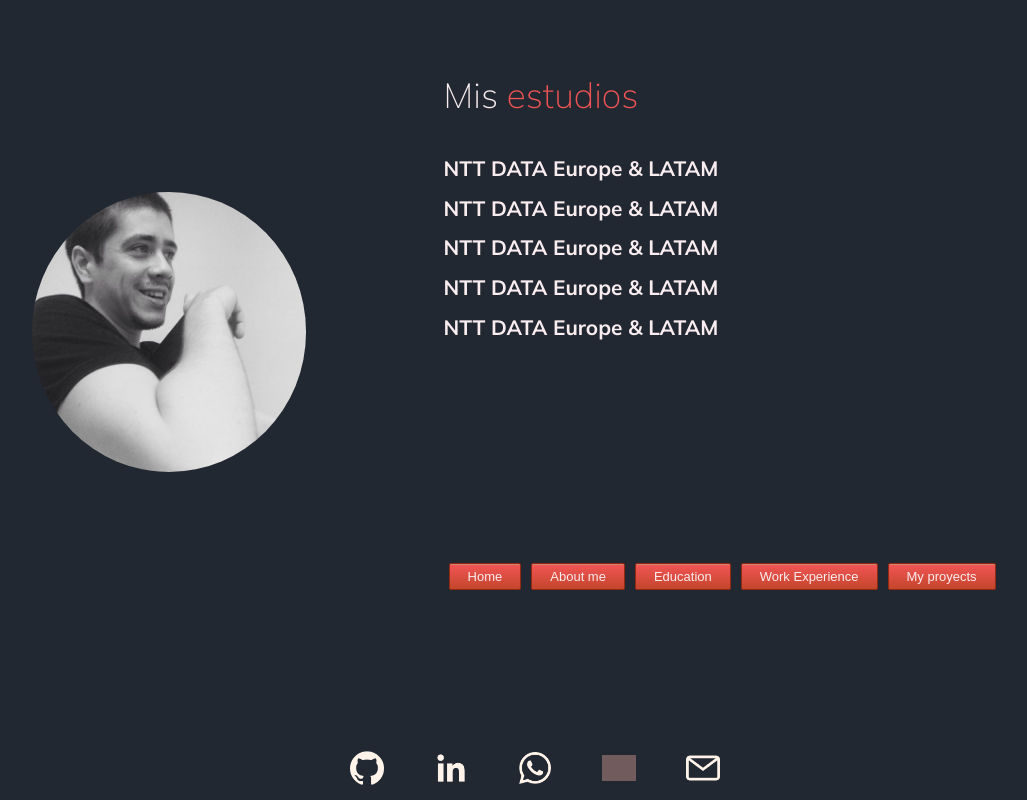
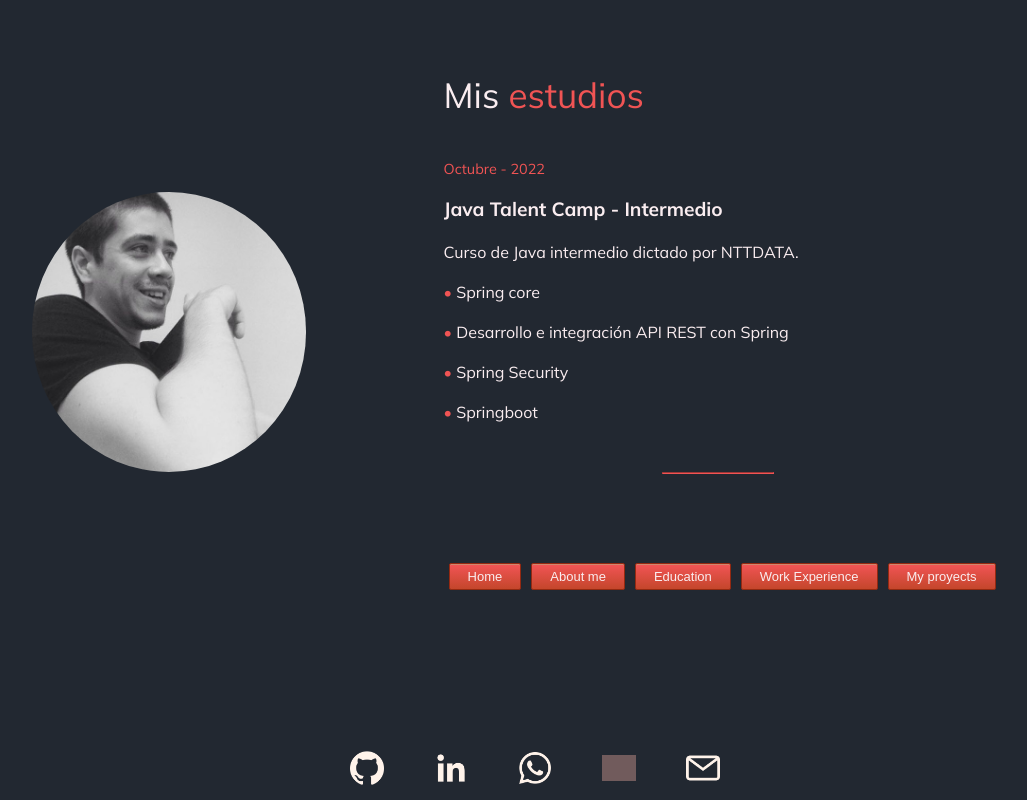
Before and after one commit to CGermanSoto/portfolio-react, a React (Create React App) app: page /Education in a window 1280 px wide. Shown: the whole page, without its empty margins (105-1132 px from the left). Built offline with nearby package versions, Linux system fonts and the light colour scheme; grey boxes are pictures that could not be loaded.

Commit message:
Se agregan campos en education.js

```diff
--- a/src/Components/pages/Education.js
+++ b/src/Components/pages/Education.js
@@ -6,28 +6,82 @@
         <div className="aboutMe-container">
             <h1 className="window-title p">Mis <span className="red mi">estudios</span></h1>
             <div className="parrafoAboutMe">
+                <div className="parrafo">
+                    <h4 className="p-fecha red">Octubre - 2022</h4>
+                    <h3 className="p-puesto">Java Talent Camp - Intermedio</h3>
+                    <h4 className="p-funciones">
+                        Curso de Java intermedio dictado por NTTDATA. <br /><br />
+                        <span className="red">•</span> Spring core <br /><br />
+                        <span className="red">•</span> Desarrollo e integración API REST con Spring<br /><br />
+                        <span className="red">•</span>  Spring Security <br /><br />
+                        <span className="red">•</span>  Springboot
+                    </h4>
+                </div>
+
+                <br /><hr className="linea"/>
 
                 <div className="parrafo">
-                    <h1 className="p-titulo">NTT DATA Europe & LATAM </h1>
-
+                    <h4 className="p-fecha red">Agosto - 2022</h4>
+                    <h3 className="p-puesto">TODOCODEACADEMY.COM</h3>
+                    <h4 className="p-funciones">
+                        Curso de Desarrollo de APIs en JAVA con SpringBoot. <br /><br />
+                    </h4>
                 </div>
 
+                <br /><hr className="linea"/>
+
                 <div className="parrafo">
-                    <h1 className="p-titulo">NTT DATA Europe & LATAM </h1>
+                    <h4 className="p-fecha red">Mayo - 2022</h4>
+                    <h3 className="p-puesto">Java Talent Camp - Inicial</h3>
+                    <h4 className="p-funciones">
+                        Curso de Java inicial dictado por NTTDATA. <br /><br />
+                        <span className="red">•</span> Fundamentos de la programación <br /><br />
+                        <span className="red">•</span> POO<br /><br />
+                        <span className="red">•</span> Patrones de diseño<br /><br />
+                        <span className="red">•</span>  Springboot
+                    </h4>
+                </div>
+                <br /><hr className="linea"/>
+
+                <div className="parrafo">
+                    <h4 className="p-fecha red">Marzo - 2021</h4>
+                    <h3 className="p-puesto">CODO A CODO - FrontEnd</h3>
+                    <h4 className="p-funciones">
+                        Curso de Java intermedio dictado por NTTDATA. <br /><br />
+                        <span className="red">•</span> Fundamentos de la programación con JavaSript <br /><br />
+                        <span className="red">•</span> POO <br /><br />
+                        <span className="red">•</span> HTML, CSS, JavaScript <br /><br />
+                        <span className="red">•</span> React Js
+                    </h4>
                 </div>
 
+                <br /><hr className="linea"/>
+
                 <div className="parrafo">
-                    <h1 className="p-titulo">NTT DATA Europe & LATAM </h1>
+                    <h4 className="p-fecha red">Agosto - 2022</h4>
+                    <h3 className="p-puesto">Desarrollo de APIs en JAVA con SpringBoot</h3>
+                    <h4 className="p-funciones">
+                        Curso de Java intermedio dictado por NTTDATA. <br /><br />
+                        <span className="red">•</span> Spring core <br /><br />
+                        <span className="red">•</span> Desarrollo e integración API REST con Spring<br /><br />
+                        <span className="red">•</span>  Spring Security <br /><br />
+                        <span className="red">•</span>  Springboot
+                    </h4>
                 </div>
 
-                <div className="parrafo">
-                    <h1 className="p-titulo">NTT DATA Europe & LATAM </h1>
-                </div>
+                <br /><hr className="linea"/>
 
                 <div className="parrafo">
-                    <h1 className="p-titulo">NTT DATA Europe & LATAM </h1>
+                    <h4 className="p-fecha red">Octubre - 2022</h4>
+                    <h3 className="p-puesto">Java Talent Camp - Intermedio</h3>
+                    <h4 className="p-funciones">
+                        Curso de Java intermedio dictado por NTTDATA. <br /><br />
+                        <span className="red">•</span> Spring core <br /><br />
+                        <span className="red">•</span> Desarrollo e integración API REST con Spring<br /><br />
+                        <span className="red">•</span>  Spring Security <br /><br />
+                        <span className="red">•</span>  Springboot
+                    </h4>
                 </div>
-
             </div>
         </div>
     );
--- a/src/Styles/Experience.css
+++ b/src/Styles/Experience.css
@@ -4,6 +4,7 @@
 
 .p-fecha {
     font-size: 0.9rem;
+    font-weight: 400;
 }
 
 .p-puesto {
@@ -12,4 +13,5 @@
 
 .p-funciones {
     font-size: 1rem;
+    font-weight: 400;
 }
--- a/src/Styles/Home.css
+++ b/src/Styles/Home.css
@@ -7,7 +7,7 @@
 .p {
     font-size: 35px;
     color: #FAEDF0;
-    font-weight: 100;
+    font-weight: 400;
 }
 
 
```
